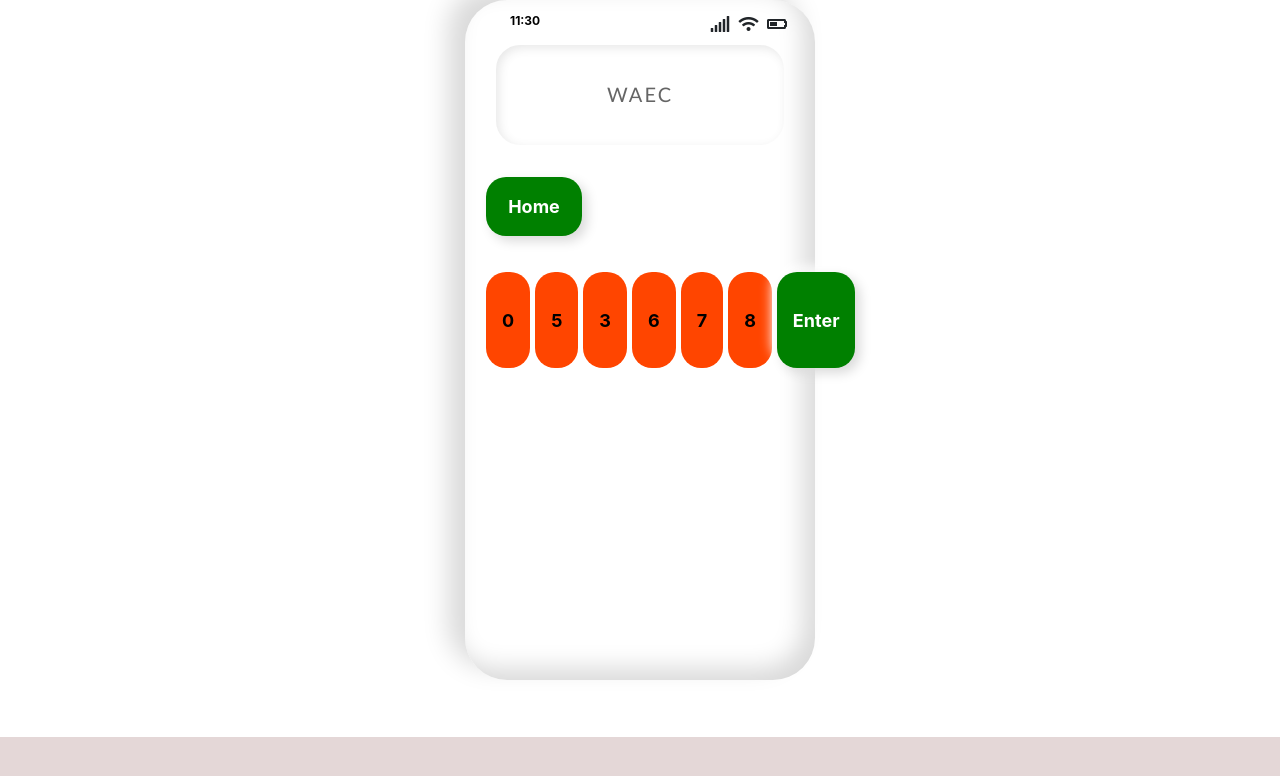
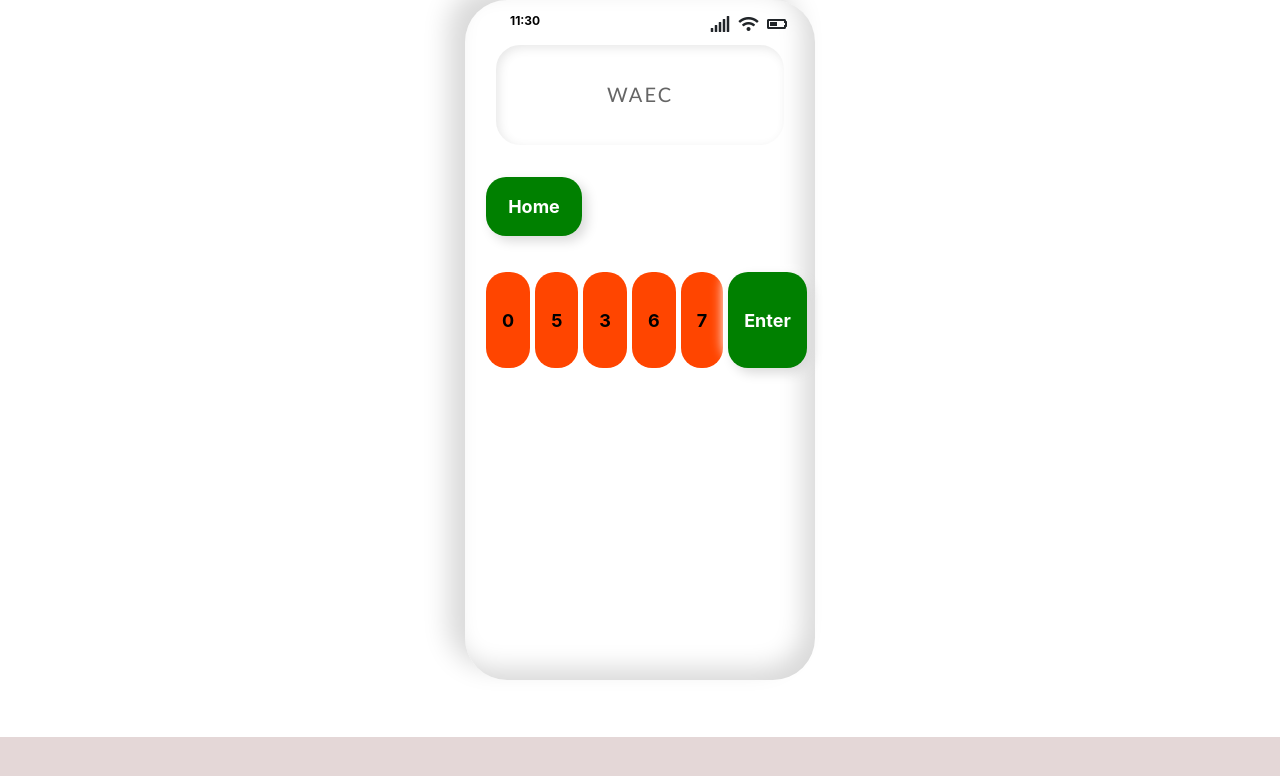
Before and after one commit to MtechWonders/Categories, a plain HTML site: page waec.html in a window 1280 px wide. Drawn offline with nearby package versions, Linux system fonts and the light colour scheme.

Commit message:
Update waec.html

```diff
--- a/waec.html
+++ b/waec.html
@@ -46,7 +46,7 @@
       <input class="btn black" type="button" name="seven" value="3" onclick="deerunz.input.value += '3'"><br><br><br>
      <input class="btn black" type="button" name="seven" value="6" onclick="deerunz.input.value += '6'">
       <input class="btn black" type="button" name="seven" value="7" onclick="deerunz.input.value += '7'">
-      <input class="btn black" type="button" name="seven" value="8" onclick="deerunz.input.value += '8'">
+
       <br>
       <br> <br> <br>
       <input class="btn clear" class="btn-group" type="button" name="Enter" value="Enter" onclick="checkPIN()">
```
